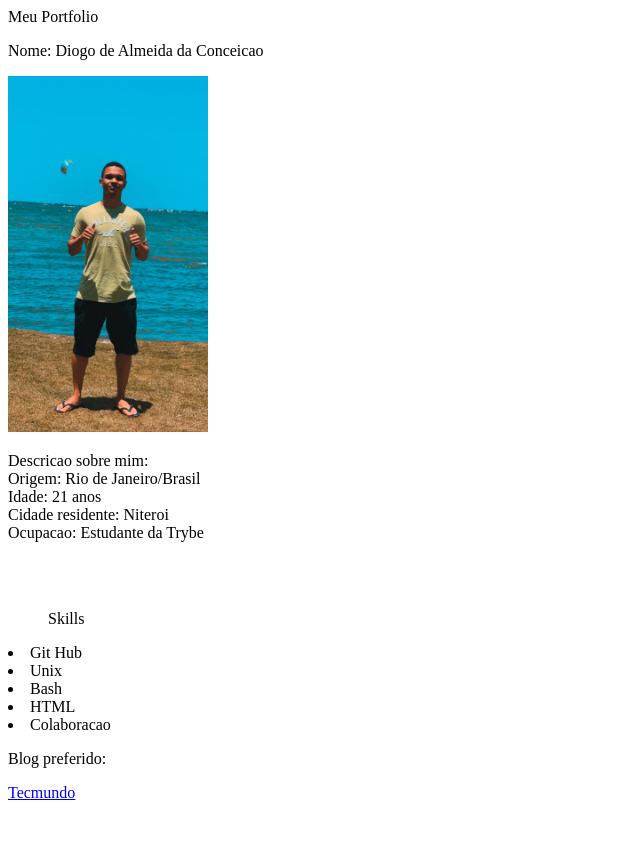
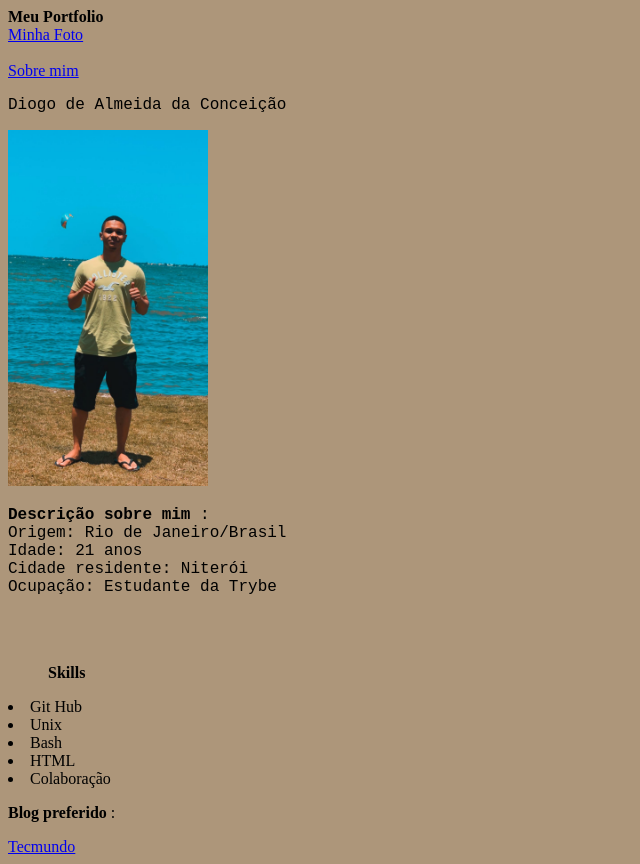
Before and after one commit to DiogAlmeida/trybe_portfolio, a plain HTML site: page index.html in a window 1280 px wide. Shown: the whole page, without its empty margins (0-640 px from the left). Before the commit the page ends 810 px from the top, so only its background shows below. Drawn offline with Linux system fonts and the light colour scheme.

Commit message:
Style adicionado

```diff
--- a/index.html
+++ b/index.html
@@ -3,30 +3,71 @@
 <head>
     <meta charset="UTF-8">
     <title>Document</title>
+
+
+
+
+    <style>
+    body{
+        background-color: rgb(173, 150, 122);
+    }
+    #Meu_nome {
+        font-family: monospace ;
+        font-size: large;
+
+    }
+    #Sobre_mim {
+        font-family: 'Courier New', Courier, monospace;
+    }
+
+
+
+
+</style>
+
 </head>
+
+
+
+
 <body>
-    <head>Meu Portfolio</head>
+
+
+    <head> <strong>Meu Portfolio</strong> </head>
+
+    <br>
+    <a href=#Minha_foto>Minha Foto</a> <br>
+    <br>
+    <a href=#Sobre_mim>Sobre mim</a>
+
+<!-- Espaco para tag style -->
+
+
+
+
+
+
     <!-- Nome completo -->
-<p>Nome: Diogo de Almeida da Conceicao</p>
+<p id="Meu_nome">Diogo de Almeida da Conceição</p>
 
-<img src="./WhatsApp Image 2022-09-08 at 15.38.59.jpeg" alt="Uma foto minha de corpo inteiro" width="200px">
+<img id="Minha foto" src="./WhatsApp Image 2022-09-08 at 15.38.59.jpeg" alt="Uma foto minha" width="200px">
 
 <!-- Descricao sobre mim -->
-<p>Descricao sobre mim: <br>
+<p id="Sobre_mim" > <strong>Descrição sobre mim</strong> : <br>
     Origem: Rio de Janeiro/Brasil <br>
     Idade: 21 anos <br>
-    Cidade residente: Niteroi <br>
-    Ocupacao: Estudante da Trybe
+    Cidade residente: Niterói <br>
+    Ocupação: Estudante da Trybe
 </p> <BR></BR>
 
-<ul>Skills</ul>
+<ul> <strong>Skills</strong> </ul>
 <li>Git Hub</li>
 <li>Unix</li>
 <li>Bash</li>
 <li>HTML</li>
-<li>Colaboracao</li>
+<li>Colaboração</li>
 
-<p>Blog preferido:</p>
+<p> <strong>Blog preferido</strong> :</p>
 <a href="https://www.tecmundo.com.br/" target="_blank">Tecmundo</a>
 
 
```
